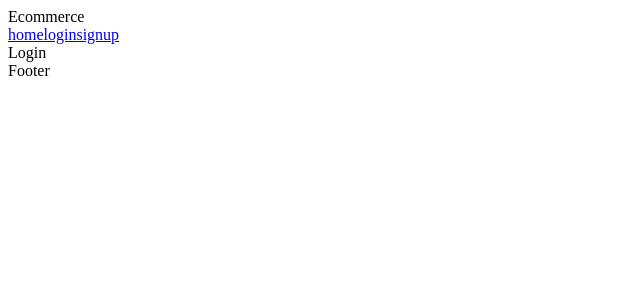
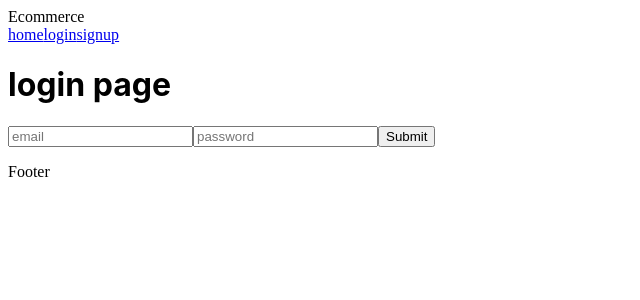
Before and after one commit to nasagaurav/react-ecommerce1, a React (Create React App) app: page /Login in a window 1280 px wide. Shown: the top 300 px of the page, without its empty margins (0-640 px from the left). Built offline with nearby package versions, Linux system fonts and the light colour scheme; no server answers.

Commit message:
login page and added services

```diff
--- a/src/pages/Login.js
+++ b/src/pages/Login.js
@@ -1,6 +1,40 @@
 import React from 'react';
+import { useForm } from 'react-hook-form';
+import { useSelector, useDispatch } from 'react-redux';
+import { toast } from 'react-toastify';
+import { userExists, userDetails } from '../services';
+function Login() {
+  const state = useSelector((s) => s);
+  const dispatch = useDispatch();
+  const { users } = state;
+  const {
+    register,
+    handleSubmit,
+    watch,
+    formState: { errors },
+  } = useForm();
+  const onSubmit = (formData) => {
+    if (userExists(users, formData)) {
+      console.log(userDetails(users, formData));
+    } else {
+      toast('user not found');
+    }
+  };
+  return (
+    <div>
+      <h1>login page</h1>
+      <form onSubmit={handleSubmit(onSubmit)}>
+        <input placeholder="email" {...register('email', { required: true })} />
+        {errors.email && <p>email required</p>}
+        <input
+          placeholder="password"
+          {...register('password', { required: true })}
+        />
+        {errors.password && <p>password required</p>}
 
-function Login() {
-  return <div>Login</div>;
+        <input type="submit" />
+      </form>
+    </div>
+  );
 }
 export default Login;
--- a/src/redux/reducer.js
+++ b/src/redux/reducer.js
@@ -8,7 +8,7 @@ const intialState = {
 };
 
 function reducer(state = intialState, action) {
-  console.log('reducer', action);
+  console.log(action.type, action);
   switch (action.type) {
     case 'getAllFilters':
       return { ...state, filters: action.payload };
--- a/src/services/index.js
+++ b/src/services/index.js
@@ -1,4 +1,19 @@
 import axios from 'axios';
+
+export const userExists = (users, formData) => {
+  return users.some(
+    (x) => x.email === formData.email && x.password === formData.password
+  );
+};
+export const userDetails = (users, formData) => {
+  if (userExists(users, formData)) {
+    return users.find(
+      (x) => x.email === formData.email && x.password === formData.password
+    );
+  } else {
+    return null;
+  }
+};
 
 export const setStorage = (key, value) => {
   localStorage.setItem(key, value);
```
